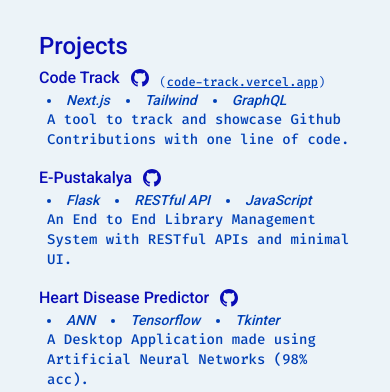
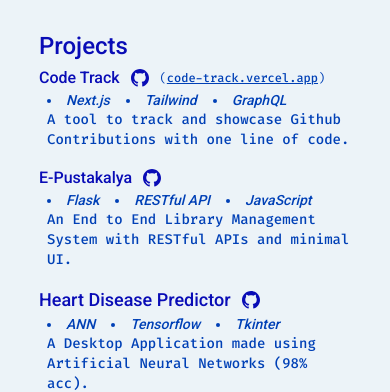
Before and after one commit to Param302/portfolio, a Next.js app in the folder portfolio/: page / in a window 390 px wide. Shown: the part 122-514 px from the top of the page. Built offline with nearby package versions, Linux system fonts and the light colour scheme.

Commit message:
fix: fix font size of projects

```diff
--- a/portfolio/src/app/components/Projects.js
+++ b/portfolio/src/app/components/Projects.js
@@ -7,7 +7,7 @@
                     <div className="flex flex-row items-center gap-2">
                         <h3 className="text-md md:text-lg md:text-xl font-medium font-heading">Code Track</h3>
                         <a href="https://github.com/Param302/CodeTrack/" target="_blank" rel="noopener noreferrer"><img src="github.svg" alt="Github" className="h-6 w-6"/></a>
-                        <span className="self-end text-xs md:text-lg">(<a className="underline font-medium" href="https://code-track.vercel.app/" target="_blank" rel="noopener noreferrer">code-track.vercel.app</a>)</span>
+                        <span className="md:self-end text-xs md:text-lg">(<a className="underline font-medium" href="https://code-track.vercel.app/" target="_blank" rel="noopener noreferrer">code-track.vercel.app</a>)</span>
                     </div>
                     <ul className="list-disc list-inside italic flex flex-row gap-4 text-sm pl-2 font-heading font-medium">
                         <li>Next.js</li>
@@ -34,7 +34,7 @@
                 </article>
                 <article>
                     <div className="flex flex-row items-center gap-2">
-                        <h3 className="text-md md:text-lg md:text-xl font-medium font-heading">Heart Disease Predictor</h3>
+                        <h3 className="text-lg md:text-xl font-medium font-heading">Heart Disease Predictor</h3>
                         <a href="https://github.com/Param302/Heart-Disease-predictor/" target="_blank" rel="noopener noreferrer"><img src="github.svg" alt="Github" className="h-6 w-6"/></a>
                     </div>
                     <ul className="list-disc list-inside italic flex flex-row gap-4 text-sm pl-2 font-heading font-medium">
```
